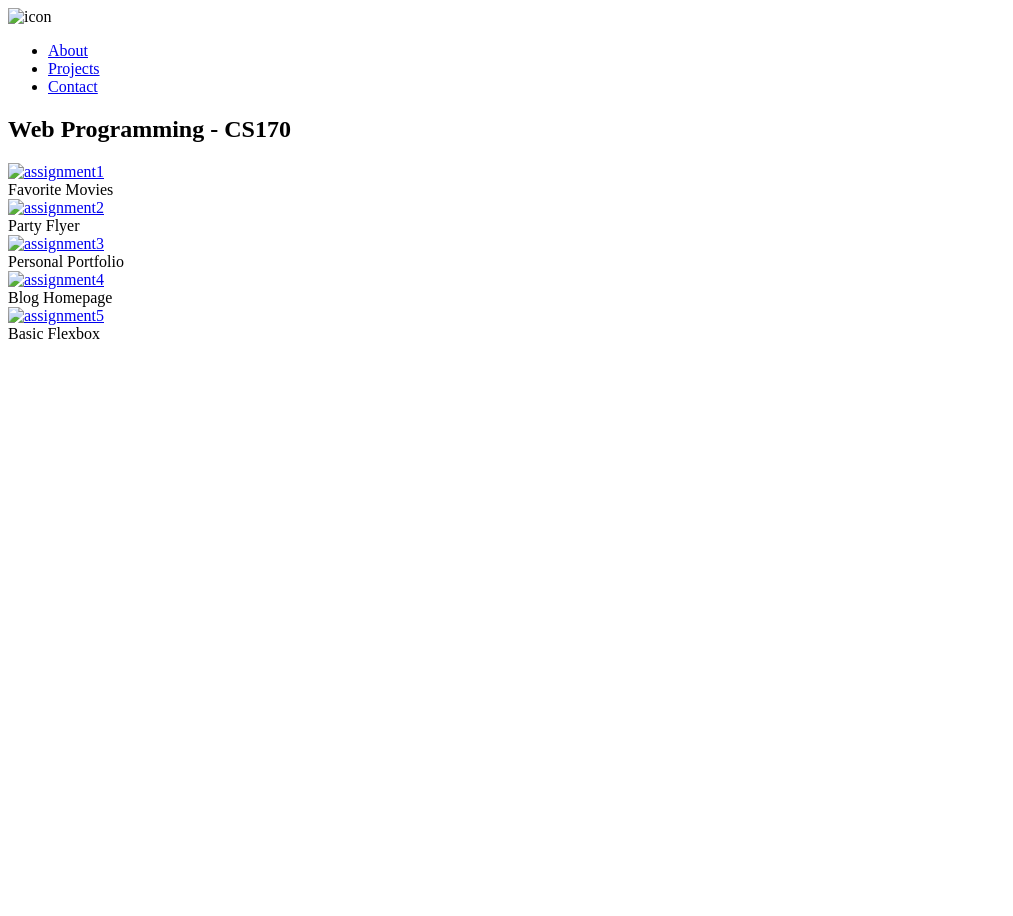
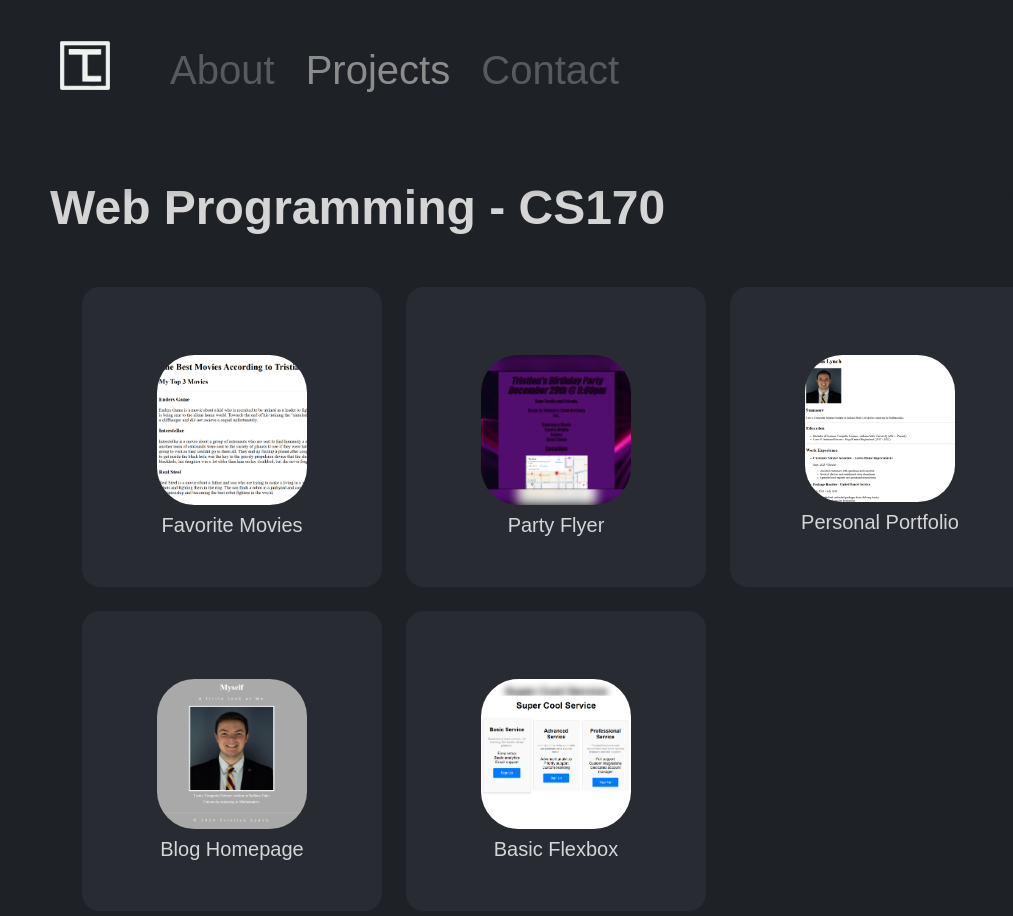
Before and after one commit to Tristian-Lynch/cs170final, a plain HTML site: page pages/projects.html in a window 1280 px wide. Shown: the whole page, without its empty margins (0-1013 px from the left). Before the commit the page ends 800 px from the top, so only its background shows below. Drawn offline with Linux system fonts and the light colour scheme; the site is published under a folder, as on GitHub Pages, so addresses that start at the root find nothing.

Commit message:
fixed additional files.

```diff
--- a/pages/projects.html
+++ b/pages/projects.html
@@ -3,23 +3,23 @@
     <head>
         <meta charset="UTF-8" />
         <title>Final Portfolio</title>
-        <link rel="stylesheet" href="/styles/normalize.css" />
-        <link rel="stylesheet" href="/styles/global.css" />
-        <link rel="stylesheet" href="/styles/projects.css" />
+        <link rel="stylesheet" href="../styles/normalize.css" />
+        <link rel="stylesheet" href="../styles/global.css" />
+        <link rel="stylesheet" href="../styles/projects.css" />
     </head>
     <body>
         <header>
             <div class="header-bar">
                 <div class="icon">
-                    <img src="/images/icon.png" alt="icon" />
+                    <img src="../images/icon.png" alt="icon" />
                 </div>
                 <div class="navbar">
                     <ul class="ul-navbar-links">
-                        <li><a href="/index.html">About</a></li>
+                        <li><a href="../index.html">About</a></li>
                         <li class="active">
-                            <a href="/pages/projects.html">Projects</a>
+                            <a href="../pages/projects.html">Projects</a>
                         </li>
-                        <li><a href="/pages/contact.html">Contact</a></li>
+                        <li><a href="../pages/contact.html">Contact</a></li>
                     </ul>
                 </div>
             </div>
@@ -34,7 +34,7 @@
                         <div class="assignment">
                             <a href="https://tristian-lynch.github.io/cs170hw1/"
                                 ><img
-                                    src="/images/assignments/hw1.PNG"
+                                    src="../images/assignments/hw1.PNG"
                                     alt="assignment1"
                             /></a>
                             <br />
@@ -45,7 +45,7 @@
                         <div class="assignment">
                             <a href="https://tristian-lynch.github.io/cs170hw2/"
                                 ><img
-                                    src="/images/assignments/hw2.PNG"
+                                    src="../images/assignments/hw2.PNG"
                                     alt="assignment2"
                             /></a>
                             <br />
@@ -54,7 +54,7 @@
                         <div class="assignment">
                             <a href="https://tristian-lynch.github.io/cs170hw3/"
                                 ><img
-                                    src="/images/assignments/hw3.PNG"
+                                    src="../images/assignments/hw3.PNG"
                                     alt="assignment3"
                             /></a>
                             <br />
@@ -65,7 +65,7 @@
                         <div class="assignment">
                             <a href="https://tristian-lynch.github.io/cs170hw4/"
                                 ><img
-                                    src="/images/assignments/hw4.PNG"
+                                    src="../images/assignments/hw4.PNG"
                                     alt="assignment4"
                             /></a>
                             <br />
@@ -74,7 +74,7 @@
                         <div class="assignment">
                             <a href="https://tristian-lynch.github.io/cs170hw5/"
                                 ><img
-                                    src="/images/assignments/hw5.PNG"
+                                    src="../images/assignments/hw5.PNG"
                                     alt="assignment5"
                             /></a>
                             <br />
```
Also changed, not shown: pages/contact.html (+7 -7 lines).
